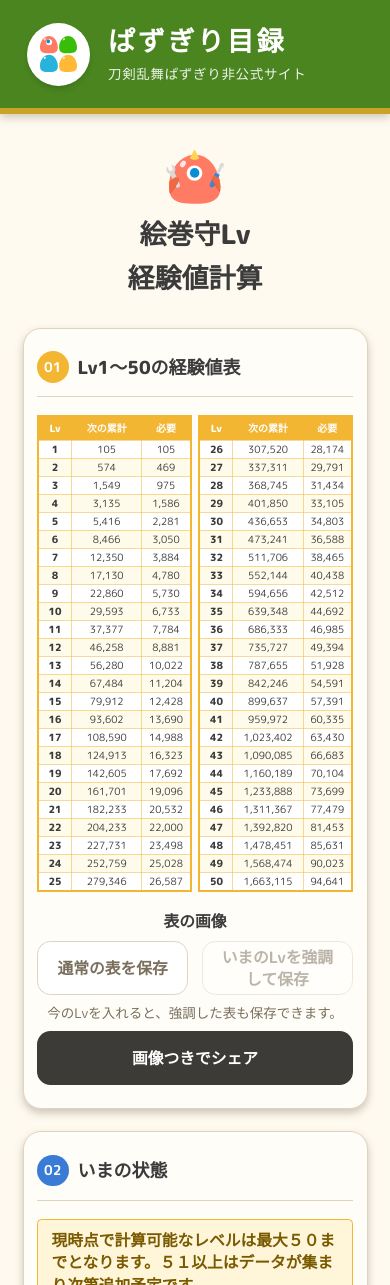
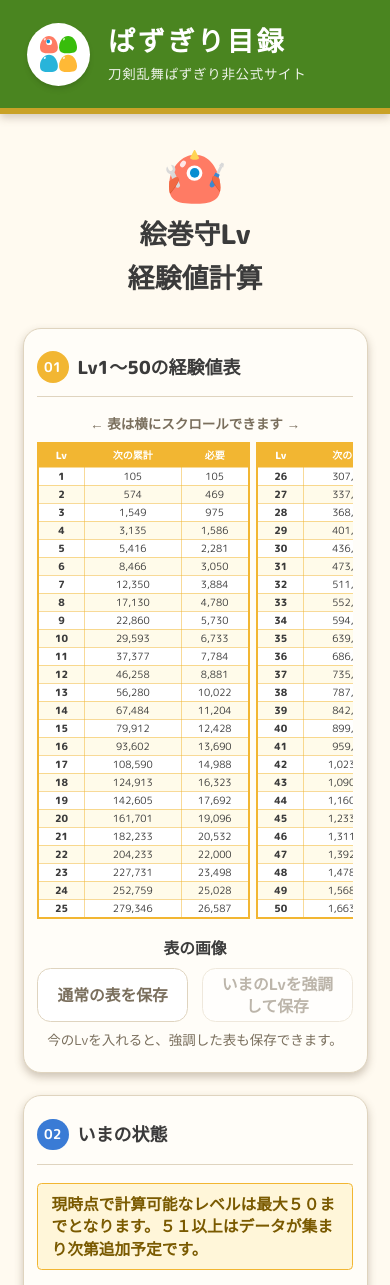
Before and after one commit to toupazu-tool/pazugiri-index, a Next.js app: page /emaki-level in a window 390 px wide. Shown: the top 1285 px of the page. Built offline with nearby package versions, Linux system fonts and the light colour scheme; no server answers.

Commit message:
feat: 表の横スクロール案内を追加し、画像つきシェアを削除

```diff
--- a/src/components/EmakiLevelCalc.tsx
+++ b/src/components/EmakiLevelCalc.tsx
@@ -17,11 +17,8 @@ import {
   validateCurrentXp,
 } from "@/lib/emakiLevel";
 import {
-  buildTableShareText,
-  canShareFiles,
   renderEmakiTablePngBlob,
   savePngBlob,
-  sharePngOrSave,
   splitTableColumns,
   tableImageFilename,
 } from "@/lib/emakiTableImage";
@@ -29,7 +26,6 @@ import {
 const STORAGE_KEY = "toupazu-emaki-level";
 const TABLE_ROWS = levelTable(CONFIRMED_MAX_LEVEL);
 const TABLE_COLUMNS = splitTableColumns(TABLE_ROWS, 2);
-const SHARE_IMAGE_HINT = "画像を保存しました。Xの投稿画面で画像を添付してね";
 
 function clampLevel(value: number): number {
   return Math.min(CONFIRMED_MAX_LEVEL, Math.max(1, Math.floor(value)));
@@ -138,10 +134,6 @@ export function EmakiLevelCalc() {
     : [];
   const fullShareText = shareLines.length > 0 ? `${shareLines.join("\n")}\n▼計算する\n${shareUrl}` : "";
   const hasLevel = currentLevel !== null;
-  const tableShareUrl = currentLevel !== null
-    ? `${site.url}/emaki-level?lv=${currentLevel}`
-    : `${site.url}/emaki-level`;
-  const tableShareText = buildTableShareText({ shareUrl: tableShareUrl, level: currentLevel });
 
   const makeTableImage = (highlight: boolean) =>
     renderEmakiTablePngBlob({
@@ -166,39 +158,6 @@ export function EmakiLevelCalc() {
     }
   };
 
-  const handleShareTableImage = async () => {
-    if (imageBusy) return;
-    setImageBusy(true);
-    setImageHint("");
-    // 画像つき共有ができる端末では、先に空のタブを開かない
-    const probe = new File([new Uint8Array()], "probe.png", { type: "image/png" });
-    // PCなど非対応のとき、あとでXを開くための窓を先に作る（ポップアップブロック対策）
-    const preview = canShareFiles([probe]) ? null : window.open("about:blank", "_blank");
-    if (preview) preview.opener = null;
-    try {
-      const blob = await makeTableImage(hasLevel);
-      const filename = tableImageFilename(hasLevel ? currentLevel : null);
-      const result = await sharePngOrSave(blob, filename, tableShareText, tableShareUrl);
-      sendGAEvent("event", "share", { method: "image_share" });
-      if (result === "fallback") {
-        const intent = `https://x.com/intent/post?text=${encodeURIComponent(tableShareText)}`;
-        if (preview && !preview.closed) {
-          preview.location.href = intent;
-        } else {
-          window.open(intent, "_blank", "noopener,noreferrer");
-        }
-        setImageHint(SHARE_IMAGE_HINT);
-      } else if (preview && !preview.closed) {
-        preview.close();
-      }
-    } catch {
-      if (preview && !preview.closed) preview.close();
-      setImageHint("画像を作れませんでした。もう一度試してみてください。");
-    } finally {
-      setImageBusy(false);
-    }
-  };
-
   return (
     <>
       <SiteHeader />
@@ -216,16 +175,23 @@ export function EmakiLevelCalc() {
             <span aria-hidden="true" className="grid size-7 shrink-0 place-items-center rounded-full bg-brand-yellow text-xs font-bold text-white">01</span>
             <h2 id="emaki-table" className="scroll-mt-5 text-base font-extrabold">Lv1〜{CONFIRMED_MAX_LEVEL}の経験値表</h2>
           </div>
-          <div className="grid grid-cols-2 gap-1.5 sm:gap-3">
+          <p className="mb-2 text-center text-xs font-bold text-notebook-muted sm:hidden">
+            ← 表は横にスクロールできます →
+          </p>
+          <div
+            tabIndex={0}
+            role="region"
+            aria-label="絵巻守レベルの経験値表（横にスクロールできます）"
+            className="min-w-0 overflow-x-auto overscroll-x-contain [-webkit-overflow-scrolling:touch] focus-visible:outline-2 focus-visible:outline-brand-blue"
+          >
+          <div className="grid min-w-[24rem] grid-cols-2 gap-1.5 sm:min-w-0 sm:gap-3">
             {TABLE_COLUMNS.map((columnRows, columnIndex) => {
               const first = columnRows[0]?.level;
               const last = columnRows[columnRows.length - 1]?.level;
               return (
                 <div
                   key={columnIndex}
-                  role="region"
-                  aria-label={`絵巻守レベルの経験値表（Lv${first}〜${last}）`}
-                  className="min-w-0 overflow-hidden focus-visible:outline-2 focus-visible:outline-brand-blue"
+                  className="min-w-0"
                 >
                   <table className="w-full table-fixed border-collapse border-2 border-brand-yellow text-center tabular-nums">
                     <caption className="sr-only">Lv{first}〜{last}</caption>
@@ -269,6 +235,7 @@ export function EmakiLevelCalc() {
               );
             })}
           </div>
+          </div>
 
           <div className="mt-4 space-y-2">
             <h3 className="text-center text-sm font-extrabold">表の画像</h3>
@@ -293,14 +260,6 @@ export function EmakiLevelCalc() {
             {!hasLevel && (
               <p className="text-center text-xs text-notebook-muted">今のLvを入れると、強調した表も保存できます。</p>
             )}
-            <button
-              type="button"
-              onClick={() => { void handleShareTableImage(); }}
-              disabled={imageBusy}
-              className="flex min-h-12 w-full items-center justify-center rounded-xl bg-[#3d3b37] px-3 text-sm font-bold text-white hover:opacity-90 focus-visible:outline-2 focus-visible:outline-offset-2 focus-visible:outline-brand-blue disabled:opacity-50"
-            >
-              画像つきでシェア
-            </button>
             {imageHint && (
               <p role="status" className="rounded-sm border border-brand-yellow bg-[#fff6d9] px-3 py-2 text-center text-xs font-bold text-[#7a5a00]">
                 {imageHint}
--- a/src/lib/emakiTableImage.ts
+++ b/src/lib/emakiTableImage.ts
@@ -77,17 +77,6 @@ export function tableImageFilename(highlightLevel?: number | null): string {
   return "emaki-level-table.png";
 }
 
-export function buildTableShareText(options: {
-  shareUrl: string;
-  level?: number | null;
-}): string {
-  const lines = ["ぱずぎり 絵巻守Lv 経験値表"];
-  if (typeof options.level === "number") {
-    lines.push(`今のLv：${options.level}`);
-  }
-  lines.push("▼表を見る", options.shareUrl);
-  return lines.join("\n");
-}
 
 export function canShareFiles(files: File[]): boolean {
   return typeof navigator !== "undefined"
@@ -400,30 +389,3 @@ export async function savePngBlob(blob: Blob, filename: string): Promise<"shared
   downloadBlob(blob, filename);
   return "downloaded";
 }
-
-/** 対応端末は画像つき共有。非対応なら保存して、呼び出し側でXを開く */
-export async function sharePngOrSave(
-  blob: Blob,
-  filename: string,
-  text: string,
-  url: string,
-): Promise<"shared" | "fallback"> {
-  const file = new File([blob], filename, { type: "image/png" });
-  if (canShareFiles([file])) {
-    try {
-      await navigator.share({
-        files: [file],
-        title: TABLE_IMAGE_TITLE,
-        text,
-        url,
-      });
-      return "shared";
-    } catch (error) {
-      if (error instanceof Error && error.name === "AbortError") {
-        return "shared";
-      }
-    }
-  }
-  downloadBlob(blob, filename);
-  return "fallback";
-}
```
Also changed, not shown: 1 other file (tests, documents, lock files or other folders).
